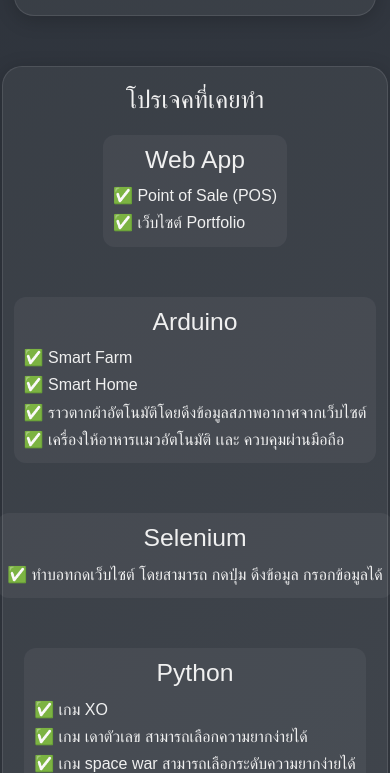
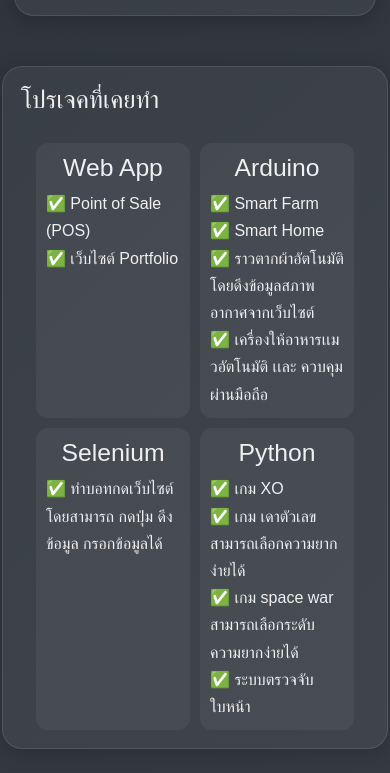
Before and after one commit to tam15216/portfolio, a plain HTML site: page index.html in a window 390 px wide. Shown: the part 1671-2444 px from the top of the page. Drawn offline with nearby package versions, Linux system fonts and the light colour scheme.

Commit message:
Update style.css

```diff
--- a/style.css
+++ b/style.css
@@ -189,6 +189,7 @@ body {
     padding: 18px;
   }
   .intro-box-performance {
+    display: flex;
     width: 99%;
     max-width: 100%;
     margin: 20px auto;
@@ -206,7 +207,11 @@ body {
   }
   .performance-item {
     flex: 0 0 calc(50% - 20px);
-    white-space: nowrap;
+  }
+   .performance-grid {
+    display: flex;
+    gap: 10px;
+    flex-wrap: wrap; /* ✅ บรรทัดนี้ช่วยให้ห่อเมื่อจอเล็ก */
   }
 }
 
@@ -247,13 +252,14 @@ body {
     height: 48px;
   }
    .performance-grid {
+    display: flex;
     gap: 10px;
     flex-wrap: wrap; /* ✅ บรรทัดนี้ช่วยให้ห่อเมื่อจอเล็ก */
   }
   .performance-item {
     flex: 0 0 100%;
     padding: 8px;
-    white-space: nowrap;
+    flex-wrap: wrap; /* ✅ บรรทัดนี้ช่วยให้ห่อเมื่อจอเล็ก */
   }
   .performance-item img {
     width: 48px;
```
